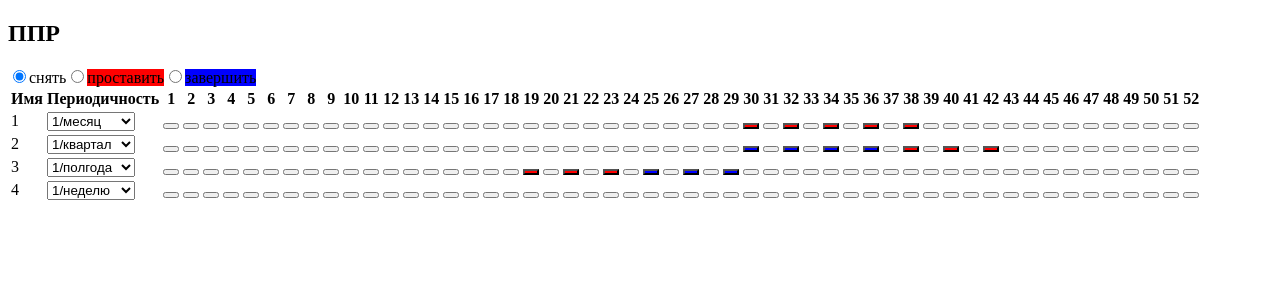
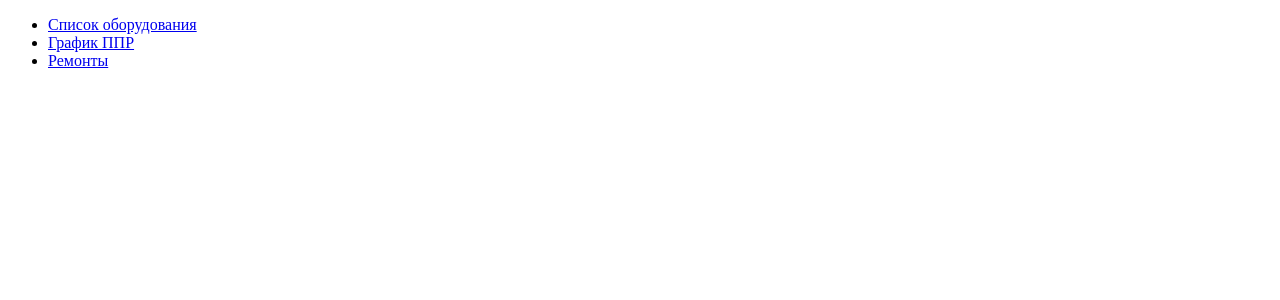
Before and after one commit to teclevel/client, a React (Create React App) app: page / in a window 1280 px wide. Shown: the top 300 px of the page. Built offline with nearby package versions, Linux system fonts and the light colour scheme.

Commit message:
from macos

```diff
--- a/src/components/app/App.tsx
+++ b/src/components/app/App.tsx
@@ -2,10 +2,17 @@
 // import DeviceCard from "../../pages/device-card/Device-card";
 // import Repairs from "../../pages/repairs/Repairs";
 // import { Repair } from "../../types/repair";
+import { BrowserRouter, Route, Routes } from "react-router-dom";
+import { AppRoute } from "../../const";
+import NotFound from "../../pages/not-found/NotFound";
+import Main from "../../pages/main/main";
 import TableSPM from "../../pages/tableSPM/TableSPM";
+import EquipmentList from "../../pages/equipment-list/EquipmentList";
+import Equipment from "../../pages/equipment/Equipment";
+import Repairs from "../../pages/repairs/Repairs";
+// import TableSPM from "../../pages/tableSPM/TableSPM";
 // import { TechnicalService } from "../../types/technicServices";
 // import DeviceList from "../device-list/Device-list";
-
 // type AppProps = {
 //   devices: Devices,
 //   repairs: Repair[],
@@ -14,7 +21,17 @@ import TableSPM from "../../pages/tableSPM/TableSPM";
 function App(/* { devices, techServices }: AppProps */): JSX.Element {
 
   return (
-    <TableSPM /* devices={devices} techServices={techServices} */ />
+    <BrowserRouter>
+      <Routes>
+        <Route path={AppRoute.Main} element={<Main />} />
+        <Route path={AppRoute.TableSPM} element={<TableSPM />} />
+        <Route path={AppRoute.Equipments} element={<EquipmentList />} />
+        <Route path={AppRoute.Equipment} element={<Equipment />} />
+        <Route path={AppRoute.Repairs} element={<Repairs />} />
+        <Route path={AppRoute.NotFound} element={<NotFound />} />
+      </Routes>
+    </BrowserRouter>
+    // <TableSPM /* devices={devices} techServices={techServices} */ />
     // <Repairs repairs={repairs}/>
     // <DeviceCard device={devices[0]} />
     // <DeviceList devices={devices}/>
--- a/src/const.ts
+++ b/src/const.ts
@@ -24,3 +24,18 @@ export const radioButtons:RadioButtons = [
   { idR: '2', value: Repair.REPAIR, name: 'colorSell', color: 'red', label: 'проставить' },
   { idR: '3', value: Repair.DONE_REPAIR, name: 'colorSell', color: 'blue', label: 'завершить' },
 ];
+
+export enum AppRoute {
+  Main= '/',
+  TableSPM='/table-spm',
+  Equipments='/equipments',
+  Repairs='/repairs',
+  Equipment='/equipment/:id',
+  NotFound='*'
+};
+
+export const MainMenus = [
+  {name:'Список оборудования', path:AppRoute.Equipments},
+  {name:'График ППР', path:AppRoute.TableSPM},
+  {name:'Ремонты', path: AppRoute.Repairs},
+];
--- /dev/null
+++ b/src/pages/equipment-list/EquipmentList.tsx
@@ -0,0 +1,7 @@
+function EquipmentList():JSX.Element{
+  return(
+    <>Equipments</>
+  )
+}
+
+export default EquipmentList;
--- a/src/pages/device-card/Device-card.tsx
+++ b/src/pages/equipment/Equipment.tsx
@@ -1,13 +1,14 @@
-import { Device } from "../../types/device";
+import { devices } from "../../mocks/devices";
+// import { Device } from "../../types/device";
 // import { Link } from 'react-router-dom';
 
+// type EquipmentProps = {
+//   device: Device
+// }
 
-type DeviceCardProps = {
-  device: Device
-}
+function Equipment(): JSX.Element {
 
-function DeviceCard({ device }: DeviceCardProps): JSX.Element {
-  const { id, inventoryNumber, serialNumber, description, name, type, brand, view, shield, images } = device;
+  const { id, inventoryNumber, serialNumber, description, name, type, brand, view, shield, images } = devices[0];
   return (
     <>
       <h2>{description}<br />{name}</h2>
@@ -35,4 +36,4 @@ function DeviceCard({ device }: DeviceCardProps): JSX.Element {
   )
 }
 
-export default DeviceCard;
+export default Equipment;
--- /dev/null
+++ b/src/pages/main/main.tsx
@@ -0,0 +1,21 @@
+import { Link } from "react-router-dom";
+import { MainMenus } from "../../const";
+
+function Main(): JSX.Element {
+  return (
+    <ul>
+      {
+        MainMenus.map((menu) =>
+          <li key={menu.name}>
+            <Link
+              to={menu.path}>
+              {menu.name}
+            </Link>
+          </li>
+        )
+      }
+    </ul>
+  )
+};
+
+export default Main;
--- /dev/null
+++ b/src/pages/not-found/NotFound.tsx
@@ -0,0 +1,24 @@
+import { Link } from 'react-router-dom';
+import { AppRoute } from '../../const';
+// import { useAppDispatch } from '../../hooks';
+// import { resetFilmFoundState } from '../../store/film-screening/film-screening';
+
+function NotFound(): JSX.Element {
+  // const dispatch = useAppDispatch();
+  // const clickHandle = () => dispatch(resetFilmFoundState());
+
+  return (
+    <div style={{ display: 'flex', flexDirection: 'column', alignItems: 'center' }}>
+      <h1>Error 404. Page not found!</h1>
+      <p>
+        <Link to={AppRoute.Main}
+          // onClick={clickHandle}
+        >
+          Go to main page.
+        </Link >
+      </p>
+    </div >
+  );
+}
+
+export default NotFound;
```
Also changed, not shown: src/pages/repairs/Repairs.tsx (+6 -6 lines).
